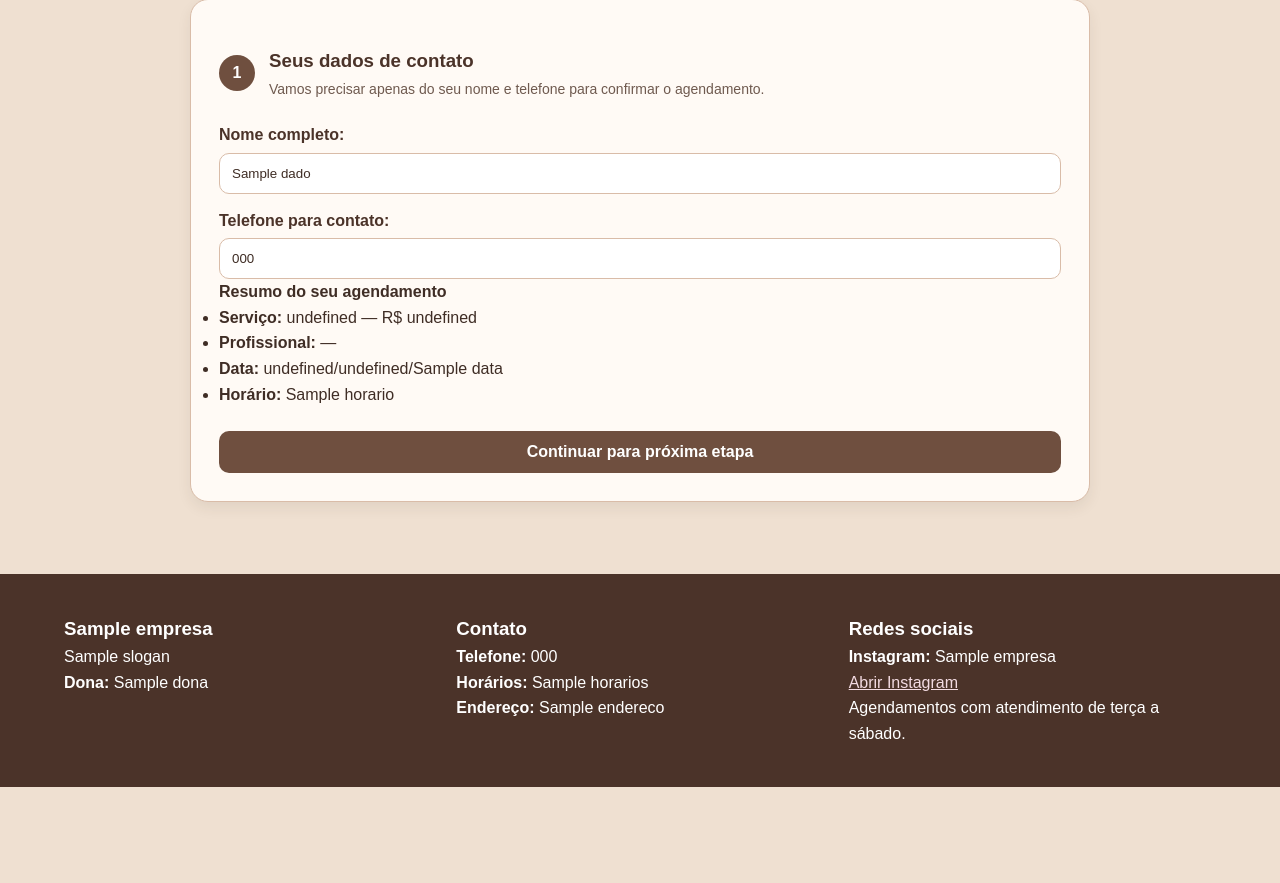
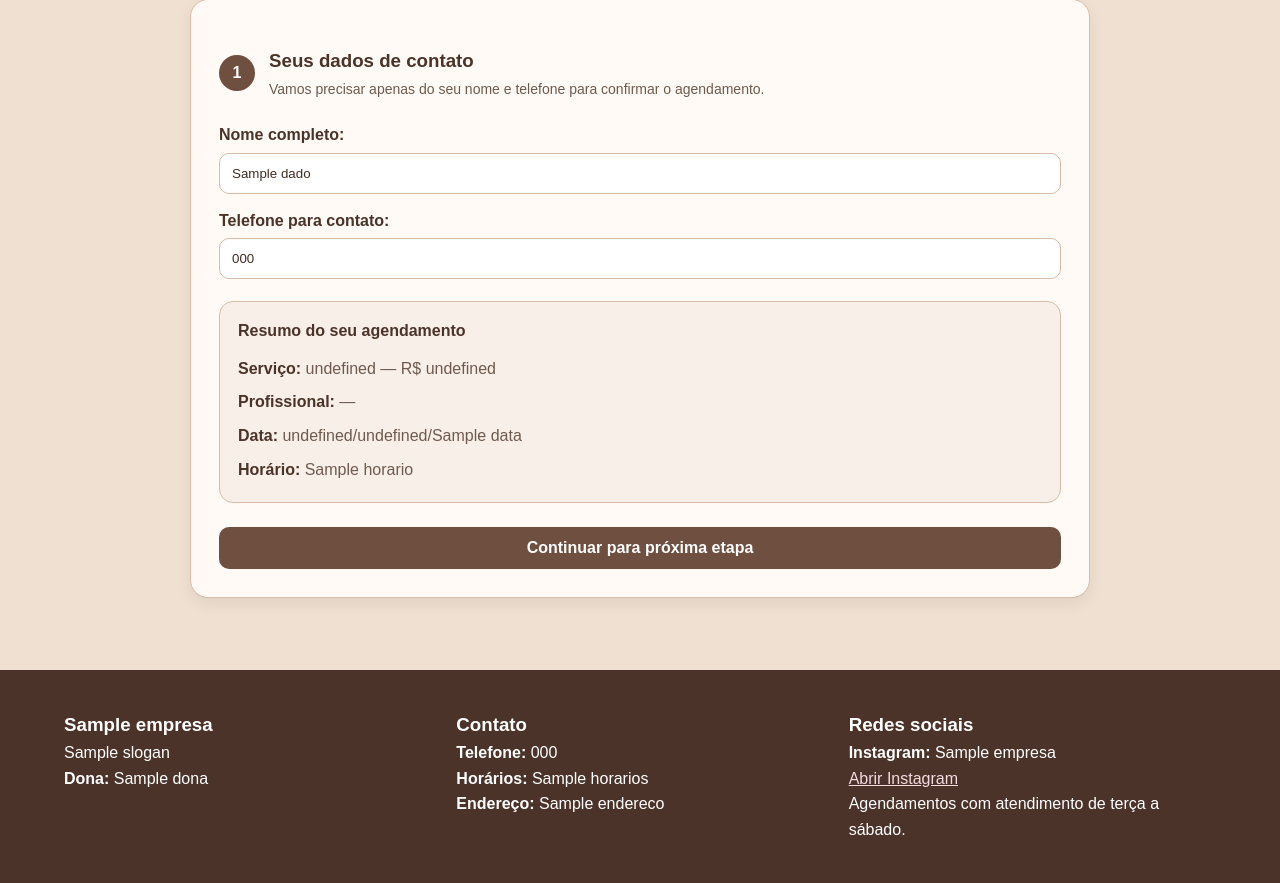
Before and after one commit to TiagoRGuedes/ProjetoEmCienciaDeDados, a Flask app: template ProjetoEmCienciaDeDados-main/templates/agendamento.html in a window 1280 px wide. Shown: the part 379-1262 px from the top of the page. Before the commit the page ends 1166 px from the top, so only its background shows below. Run offline with Flask 3, Linux system fonts and the light colour scheme; the template is opened without the code that fills it: most values are stand-ins (such as "Sample title", 1, 10 or a date in 2020); grey boxes marked "Sample" are stand-in pictures.

Commit message:
feat(agendamento): estilos de pop-up (modal, resumo, botao secundario)
Adiciona o CSS necessario para os pop-ups de servico, profissional,
calendario e horario na pagina de agendamento.

```diff
--- a/static/css/site.css
+++ b/static/css/site.css
@@ -695,3 +695,118 @@
     .dia-calendario strong { font-size: 15px; } /* Reduz número do dia no celular. */
     .dia-calendario small { display: none; } /* Esconde texto pequeno para caber melhor. */
 } /* Fecha responsividade extra. */
+
+.modal-fundo { /* Estiliza o fundo escuro do pop-up. */
+    position: fixed; /* Fixa o fundo na tela. */
+    inset: 0; /* Ocupa toda a tela. */
+    background-color: rgba(45, 26, 18, 0.55); /* Cria véu marrom translúcido. */
+    display: flex; /* Centraliza o conteúdo do modal. */
+    align-items: center; /* Centraliza verticalmente. */
+    justify-content: center; /* Centraliza horizontalmente. */
+    padding: 20px; /* Cria espaço interno para celulares. */
+    z-index: 1000; /* Mantém o modal acima do resto da página. */
+    overflow-y: auto; /* Permite rolagem quando o modal é grande. */
+} /* Fecha fundo do modal. */
+
+.modal-caixa { /* Estiliza a caixa branca do pop-up. */
+    background-color: var(--bege-card); /* Usa fundo bege claro combinando com o site. */
+    border: 1px solid var(--nude); /* Usa borda nude. */
+    border-radius: 18px; /* Arredonda os cantos. */
+    padding: 26px; /* Cria espaço interno. */
+    width: 100%; /* Faz a caixa ocupar a largura disponível. */
+    max-width: 520px; /* Limita a largura máxima. */
+    box-shadow: 0 12px 28px rgba(63, 45, 37, 0.25); /* Cria sombra marrom mais forte. */
+    max-height: 90vh; /* Limita a altura para caber na tela. */
+    overflow-y: auto; /* Permite rolagem interna se necessário. */
+} /* Fecha caixa do modal. */
+
+.modal-caixa-grande { /* Estiliza modais maiores como o calendário. */
+    max-width: 680px; /* Aumenta a largura máxima. */
+} /* Fecha modal grande. */
+
+.modal-cabecalho { /* Estiliza o cabeçalho de cada modal. */
+    display: flex; /* Coloca número e texto lado a lado. */
+    align-items: center; /* Centraliza verticalmente. */
+    gap: 14px; /* Cria espaço entre número e texto. */
+    margin-bottom: 12px; /* Cria espaço abaixo do cabeçalho. */
+} /* Fecha cabeçalho do modal. */
+
+.modal-cabecalho h3 { /* Estiliza título do modal. */
+    color: var(--marrom-escuro); /* Usa marrom escuro. */
+    margin-bottom: 2px; /* Cria pequeno espaço abaixo. */
+} /* Fecha título do modal. */
+
+.modal-cabecalho p { /* Estiliza texto do modal. */
+    color: var(--texto-suave); /* Usa texto suave. */
+    font-size: 14px; /* Define tamanho menor. */
+    margin: 0; /* Remove margens padrão. */
+} /* Fecha texto do modal. */
+
+.modal-acoes { /* Estiliza barra de botões do modal. */
+    display: flex; /* Coloca botões lado a lado. */
+    gap: 12px; /* Cria espaço entre botões. */
+    margin-top: 20px; /* Cria espaço acima da barra. */
+    flex-wrap: wrap; /* Quebra a linha em telas menores. */
+} /* Fecha barra de ações do modal. */
+
+.modal-acoes .botao-form { /* Estiliza botões dentro do modal. */
+    flex: 1 1 160px; /* Faz cada botão ocupar espaço igual. */
+    margin-top: 0; /* Remove margem extra. */
+} /* Fecha botões do modal. */
+
+.botao-secundario { /* Estiliza o botão secundário (voltar/cancelar). */
+    background-color: var(--bege-claro); /* Usa bege claro como fundo. */
+    color: var(--marrom-escuro); /* Usa texto marrom escuro. */
+    border: 1px solid var(--nude); /* Usa borda nude. */
+} /* Fecha botão secundário. */
+
+.botao-secundario:hover { /* Estiliza hover do botão secundário. */
+    background-color: var(--nude); /* Escurece levemente no hover. */
+} /* Fecha hover do botão secundário. */
+
+.erro-modal { /* Estiliza mensagem de erro dentro de modais. */
+    color: #a23737; /* Usa vermelho escuro para destacar. */
+    background-color: #fbeaea; /* Usa fundo rosa pálido. */
+    border: 1px solid #e6c2c2; /* Usa borda rosa. */
+    padding: 8px 12px; /* Cria espaço interno. */
+    border-radius: 10px; /* Arredonda os cantos. */
+    margin-top: 12px; /* Cria espaço acima. */
+    font-size: 14px; /* Reduz tamanho do texto. */
+} /* Fecha mensagem de erro do modal. */
+
+.resumo-escolhas { /* Estiliza o bloco de resumo das escolhas. */
+    margin-top: 22px; /* Cria espaço acima. */
+    padding: 16px 18px; /* Cria espaço interno. */
+    background-color: var(--bege-claro); /* Usa fundo bege claro. */
+    border: 1px solid var(--nude); /* Usa borda nude. */
+    border-radius: 14px; /* Arredonda os cantos. */
+} /* Fecha resumo das escolhas. */
+
+.resumo-escolhas h4 { /* Estiliza título do resumo. */
+    color: var(--marrom-escuro); /* Usa marrom escuro. */
+    margin-bottom: 8px; /* Cria espaço abaixo. */
+} /* Fecha título do resumo. */
+
+.resumo-escolhas ul { /* Estiliza lista do resumo. */
+    list-style: none; /* Remove marcadores. */
+    padding: 0; /* Remove padding padrão. */
+    margin: 0; /* Remove margem padrão. */
+} /* Fecha lista do resumo. */
+
+.resumo-escolhas li { /* Estiliza itens do resumo. */
+    padding: 4px 0; /* Cria espaço entre itens. */
+    color: var(--texto-suave); /* Usa texto suave para o conteúdo. */
+} /* Fecha itens do resumo. */
+
+.resumo-escolhas li strong { /* Estiliza rótulos do resumo. */
+    color: var(--marrom-escuro); /* Usa marrom escuro nos rótulos. */
+} /* Fecha rótulo do resumo. */
+
+body.com-modal { /* Trava a rolagem do corpo quando há modal aberto. */
+    overflow: hidden; /* Esconde rolagem do body. */
+} /* Fecha trava do body. */
+
+@media (max-width: 520px) { /* Ajusta modais em telas pequenas. */
+    .modal-caixa { padding: 20px; } /* Reduz espaço interno do modal. */
+    .modal-acoes .botao-form { flex: 1 1 100%; } /* Faz os botões ocuparem a linha inteira. */
+} /* Fecha responsividade dos modais. */
```
